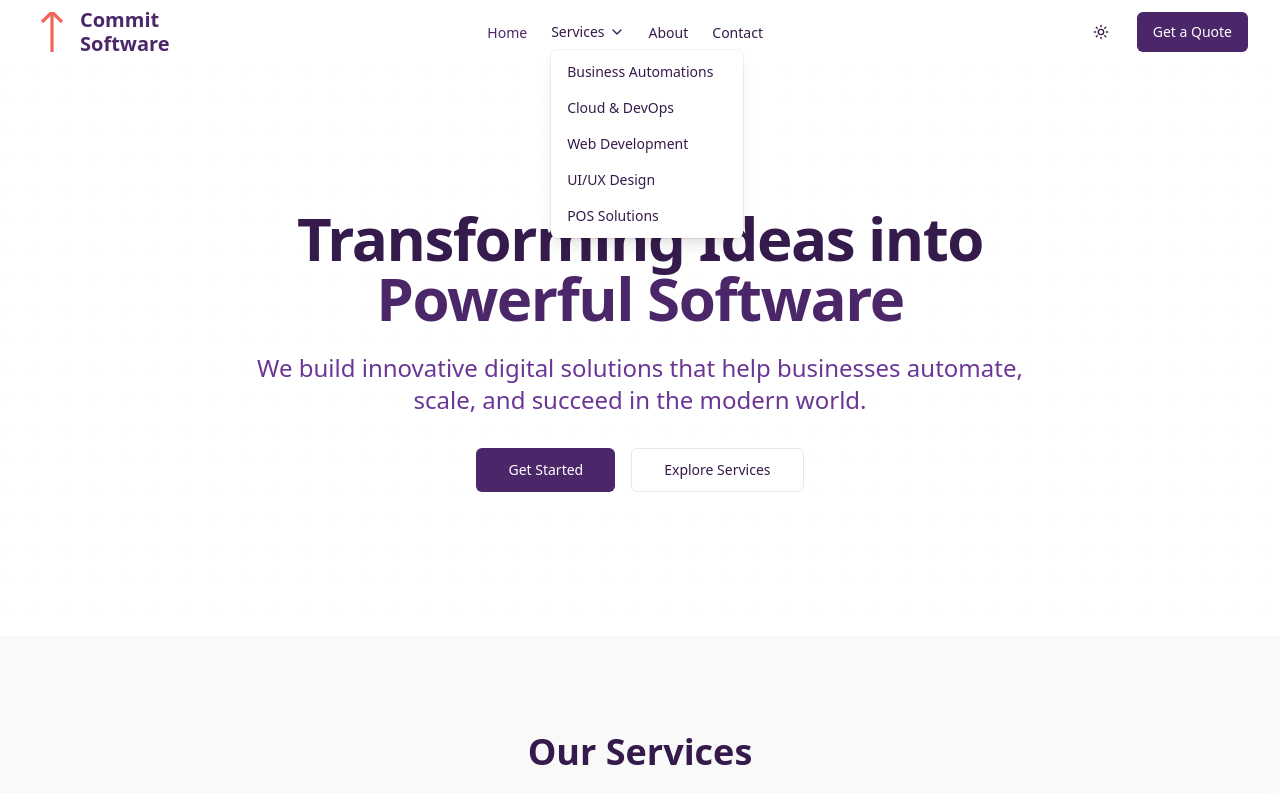
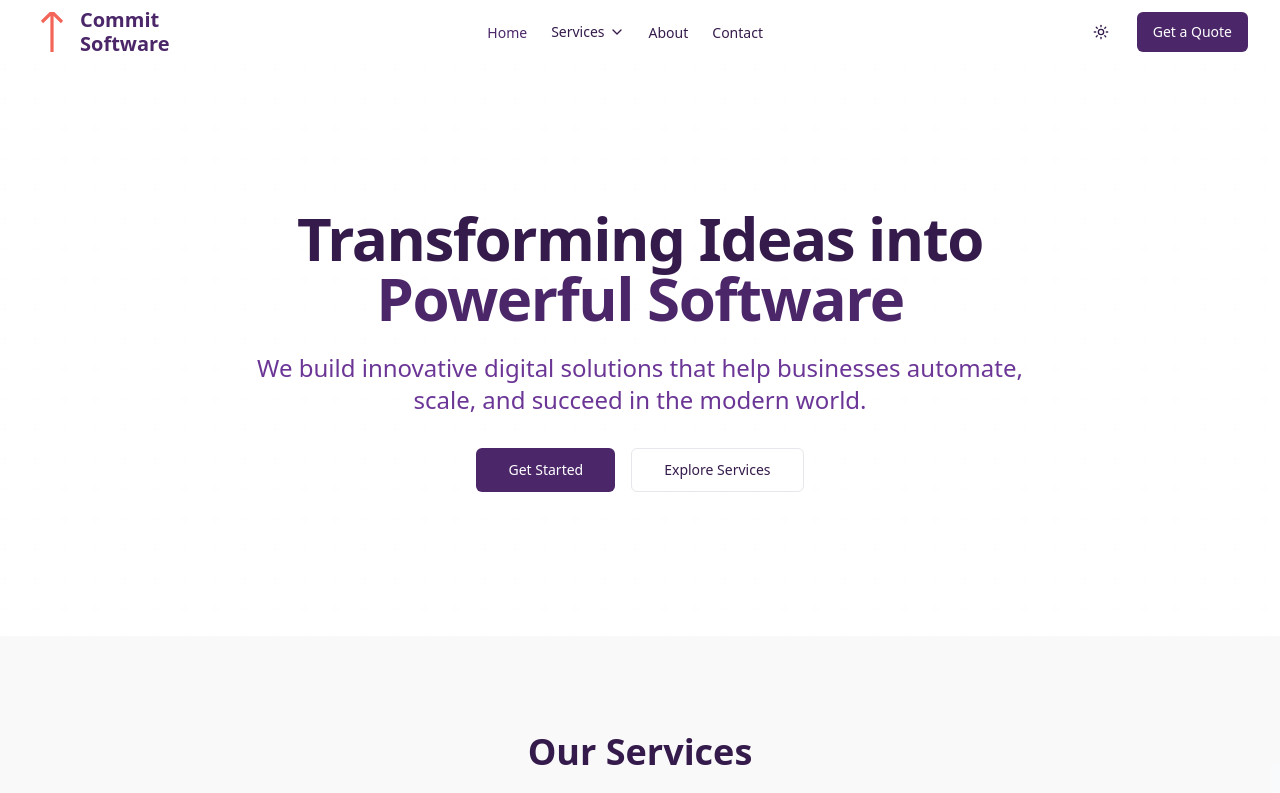
Before and after one commit to M-Hassan-Raza/CommitSoftwareSolutions, a Next.js app: page / in a window 1280 px wide. Shown: the top 793 px of the page. Built offline with nearby package versions, Linux system fonts and the light colour scheme; a web font is replaced by a local one.

Commit message:
Fix the issue with the drop down never closing on the header

```diff
--- a/components/layout/header.tsx
+++ b/components/layout/header.tsx
@@ -109,7 +109,7 @@ export default function Header() {
                   <div
                     className={cn(
                       "absolute left-0 mt-2 w-48 rounded-md bg-background shadow-lg ring-1 ring-black ring-opacity-5 transition-all",
-                      activeDropdown === item.name || (!isMobile && "group-hover:block") ? "block" : "hidden",
+                      isMobile ? (activeDropdown === item.name ? "block" : "hidden") : "hidden group-hover:block",
                     )}
                   >
                     <div className="py-1">
```
